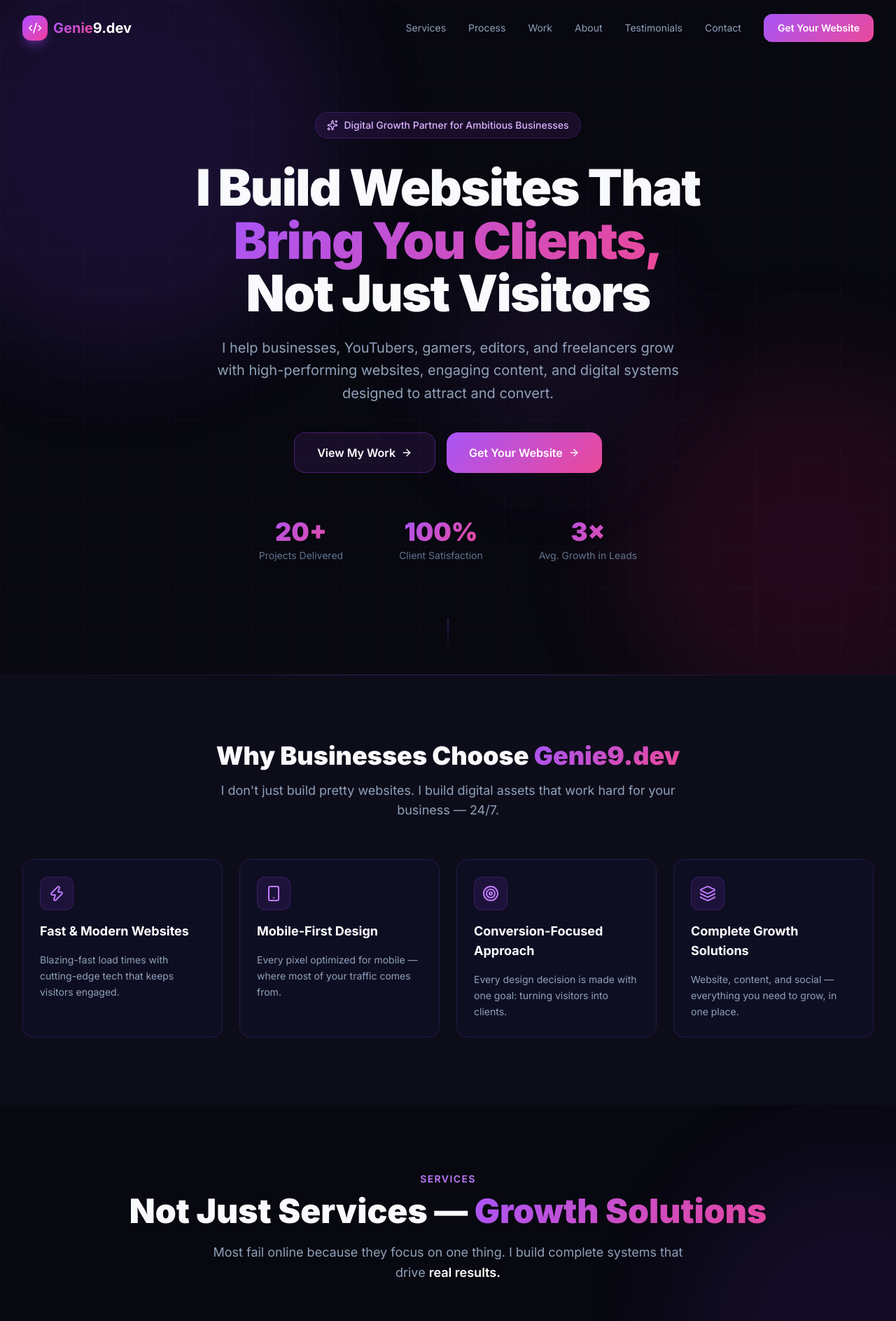
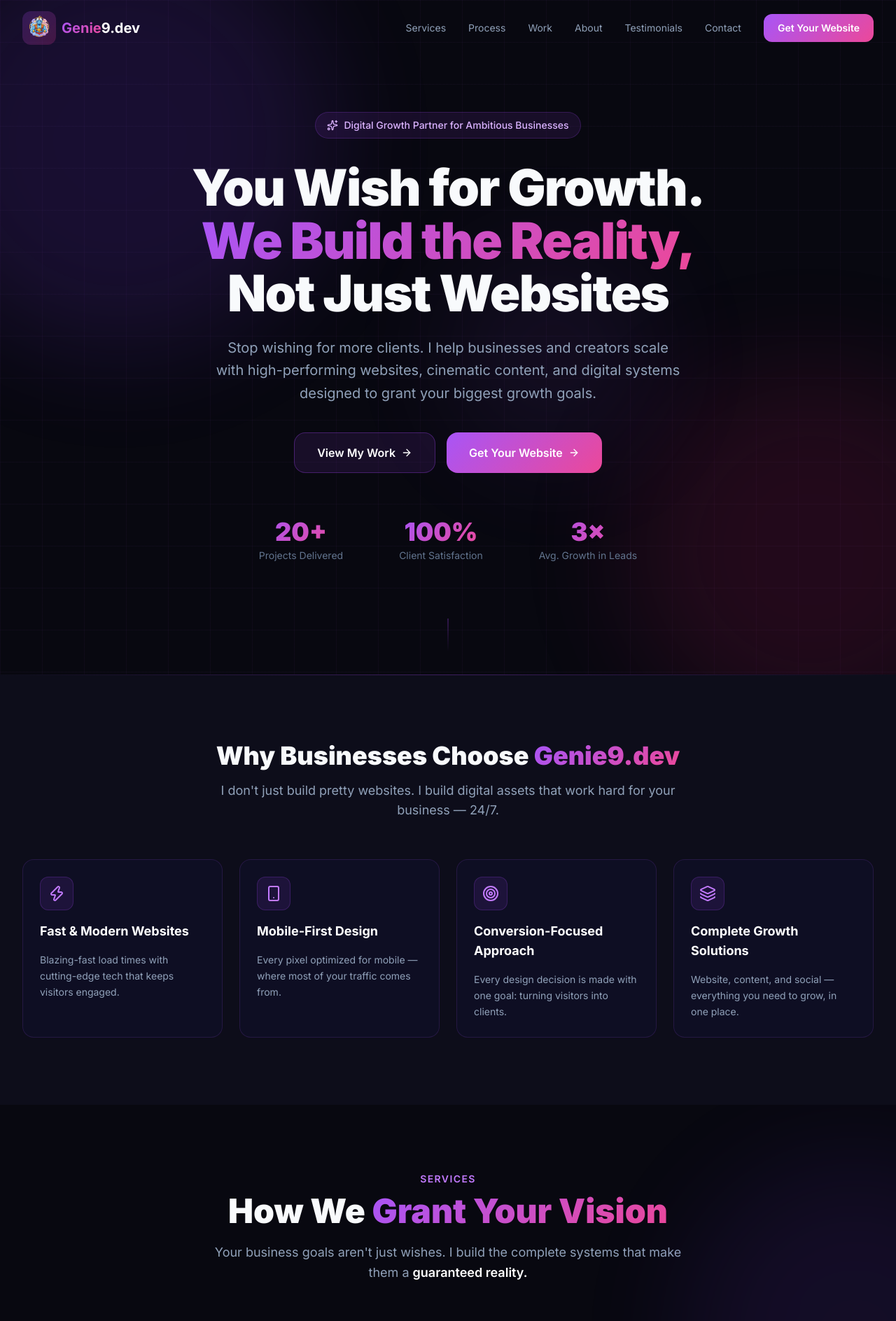
Before and after one commit to Kartikp9904/genie9.dev, a Next.js app: page / in a window 1280 px wide. Shown: the top 1888 px of the page at 70% size. Built offline with nearby package versions, Linux system fonts and the light colour scheme.

Commit message:
Update branding to Digital Alchemist (Option 1) and integrate new Logo and Favicon

```diff
--- a/app/layout.tsx
+++ b/app/layout.tsx
@@ -30,6 +30,13 @@ export const metadata: Metadata = {
     description:
       "High-performing websites, content, and digital systems for businesses that want real growth.",
   },
+  icons: {
+    icon: [
+      { url: "/assets/favicon.png", sizes: "32x32", type: "image/png" },
+    ],
+    shortcut: "/assets/favicon.png",
+    apple: "/assets/favicon.png",
+  },
   robots: {
     index: true,
     follow: true,
--- a/components/Contact.tsx
+++ b/components/Contact.tsx
@@ -88,8 +88,7 @@ export default function Contact() {
               Let&apos;s Talk
             </span>
             <h2 className="text-3xl sm:text-5xl font-black mb-4">
-              Ready to{" "}
-              <span className="gradient-text">Grow Your Business?</span>
+              Ready to <span className="gradient-text">Grant Your First Wish?</span>
             </h2>
             <p className="text-slate-400 text-lg leading-relaxed">
               Let&apos;s build something that grows your business. Tell me about your
--- a/components/Hero.tsx
+++ b/components/Hero.tsx
@@ -65,11 +65,11 @@ export default function Hero() {
             transition={{ duration: 0.7, delay: 0.1 }}
             className="text-4xl sm:text-5xl lg:text-7xl font-black leading-[1.05] tracking-tight max-w-5xl mb-6"
           >
-            I Build Websites That
+            You Wish for Growth.
             <br />
-            <span className="gradient-text">Bring You Clients,</span>
+            <span className="gradient-text">We Build the Reality,</span>
             <br />
-            Not Just Visitors
+            Not Just Websites
           </motion.h1>
 
           {/* Subheadline */}
@@ -79,9 +79,9 @@ export default function Hero() {
             transition={{ duration: 0.7, delay: 0.2 }}
             className="text-lg sm:text-xl text-slate-400 max-w-2xl mb-10 leading-relaxed"
           >
-            I help businesses, YouTubers, gamers, editors, and freelancers grow with
-            high-performing websites, engaging content, and digital systems designed to
-            attract and convert.
+            Stop wishing for more clients. I help businesses and creators scale with
+            high-performing websites, cinematic content, and digital systems designed to
+            grant your biggest growth goals.
           </motion.p>
 
           {/* CTAs */}
--- a/components/Navbar.tsx
+++ b/components/Navbar.tsx
@@ -2,7 +2,8 @@
 
 import { useState, useEffect } from "react";
 import { motion, AnimatePresence } from "framer-motion";
-import { Menu, X, Code2 } from "lucide-react";
+import { Menu, X } from "lucide-react";
+import Image from "next/image";
 
 const navLinks = [
   { label: "Services", href: "#services" },
@@ -43,8 +44,14 @@ export default function Navbar() {
               whileHover={{ scale: 1.02 }}
               className="flex items-center gap-2 group"
             >
-              <div className="w-9 h-9 rounded-xl bg-gradient-to-br from-purple-500 to-pink-500 flex items-center justify-center shadow-lg shadow-purple-500/30">
-                <Code2 className="w-5 h-5 text-white" />
+              <div className="relative w-12 h-12 overflow-hidden rounded-xl bg-gradient-to-br from-purple-500/20 to-pink-500/20 flex items-center justify-center p-1">
+                <Image
+                  src="/assets/logo.png"
+                  alt="Genie9.dev Logo"
+                  width={40}
+                  height={40}
+                  className="object-contain"
+                />
               </div>
               <span className="text-xl font-bold">
                 <span className="gradient-text">Genie</span>
--- a/components/Services.tsx
+++ b/components/Services.tsx
@@ -113,13 +113,11 @@ export default function Services() {
             Services
           </span>
           <h2 className="text-3xl sm:text-5xl font-black mb-5">
-            Not Just Services —{" "}
-            <span className="gradient-text">Growth Solutions</span>
+            How We <span className="gradient-text">Grant Your Vision</span>
           </h2>
           <p className="text-slate-400 text-lg max-w-2xl mx-auto leading-relaxed">
-            Most fail online because they focus on one thing. I build
-            complete systems that drive{" "}
-            <span className="text-white font-semibold">real results.</span>
+            Your business goals aren&apos;t just wishes. I build the complete systems
+            that make them a <span className="text-white font-semibold">guaranteed reality.</span>
           </p>
         </motion.div>
 
@@ -174,7 +172,7 @@ export default function Services() {
                   whileTap={{ scale: 0.98 }}
                   className={`block text-center py-3 rounded-xl font-semibold text-sm transition-all duration-300 border ${service.borderColor} text-white bg-white/5 hover:bg-white/10`}
                 >
-                  Get Started →
+                  Grant My Growth →
                 </motion.a>
               </motion.div>
             );
@@ -214,7 +212,7 @@ export default function Services() {
                   whileTap={{ scale: 0.97 }}
                   className="btn-glow inline-flex items-center gap-3 px-10 py-4 rounded-2xl text-white font-bold text-lg"
                 >
-                  Start The Genesis Project →
+                  Grant My Master Vision →
                 </motion.a>
               </div>
 
```
Also changed, not shown: public/assets/favicon.png (added), public/assets/logo.png (added).
